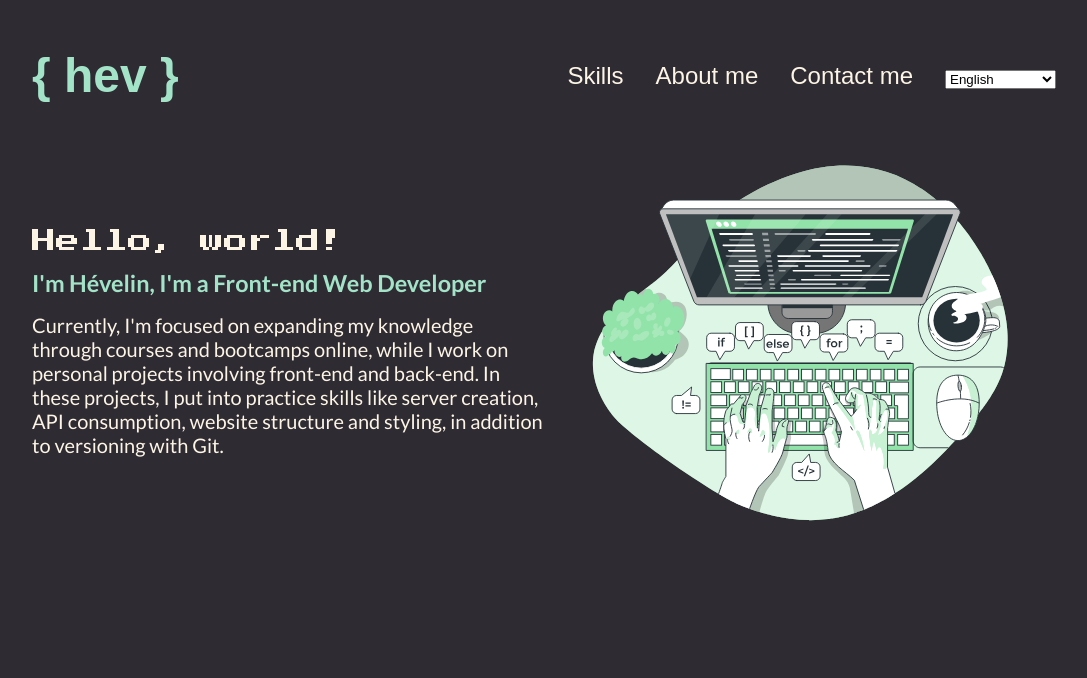
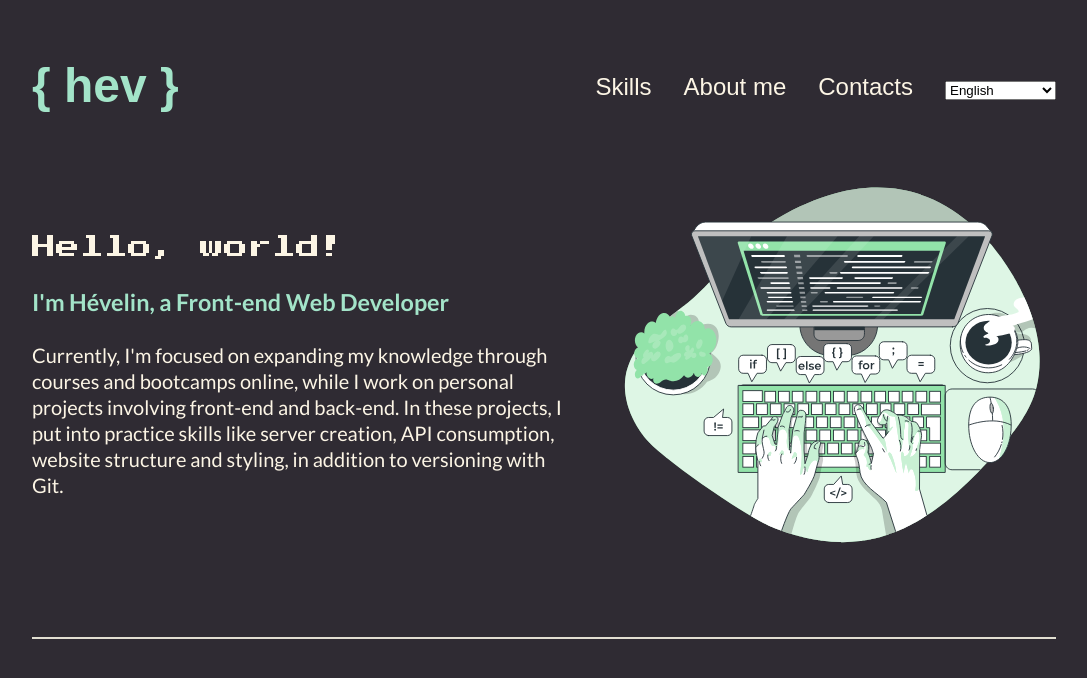
Before and after one commit to hevelinlima/portfolio, a React (Vite) app: page / in a window 1280 px wide. Shown: the top 678 px of the page, without its empty margins (96-1183 px from the left). Built offline with nearby package versions, Linux system fonts and the light colour scheme; a web font is replaced by a local one.

Commit message:
Hero content styling pt. 2

```diff
--- a/src/components/Hero/index.tsx
+++ b/src/components/Hero/index.tsx
@@ -28,11 +28,13 @@ export function Hero(){
   return(
     <HeroContainer>
       <MainContainer>
-        <span className="typed-out">{typedText}</span>
-        <h3>{t("hero.title")}</h3>
-        <p>{t("hero.text")}</p>
+        <div>
+          <span className="typed-out">{typedText}</span>
+          <h3>{t("hero.title")}</h3>
+          <p>{t("hero.text")}</p>
+        </div>
+        <img src={ headerImage } alt="" />
       </MainContainer>
-      <img src={ headerImage } alt="" />
       <div className="separator" />
     </HeroContainer>
   )
--- a/src/components/Hero/styles.ts
+++ b/src/components/Hero/styles.ts
@@ -2,29 +2,41 @@ import styled from "styled-components";
 import { typography } from "../../styles/typography";
 
 export const HeroContainer = styled.header`
-  display: flex;
-  align-items: center;
-  align-content: center;
-  gap: 2rem;
-
   img{
     height: 28rem;
   }
   .separator{
     padding-bottom: 3rem;
-    border-bottom: 1px solid ${(props)=>props.theme.colors['separator-color']};
+    border-bottom: 2px solid ${(props)=>props.theme.colors['separator-color']};
+    &:hover{
+      border-bottom: 2px solid ${(props)=>props.theme.colors['primary-color']};
+    }
+  }
+  @media only screen and (max-width: 768px) {
+   img{
+    width: 90%;
+   }
   }
 `
 
 export const MainContainer = styled.div`
   display: flex;
-  flex-direction: column;
-  gap: 1rem;
-  .typed-out {
+  align-items: center;
+  justify-content: center;
+  gap: 2rem;
+  div{
+    display: flex;
+    flex-direction: column;
+    gap: 1.5rem;
+    .typed-out {
     ${typography.fonts.spanHero};
 
   }
-  h3{
-    color: ${(props)=> props.theme.colors['primary-color']};
+    h3{
+      color: ${(props)=> props.theme.colors['primary-color']};
+    }
+  }
+  @media only screen and (max-width: 768px) {
+    flex-direction: column;
   }
 `
--- a/src/styles/typography.ts
+++ b/src/styles/typography.ts
@@ -6,26 +6,31 @@ export const typography = {
       font-family: "Expletus Sans", sans-serif;
       font-weight: 700;
       font-size: 3rem;
+      line-height: 1.6;
     `,
     textNav: css`
       font-family: "Expletus Sans", sans-serif;
       font-weight: 400;
       font-size: 1.5rem;
+      line-height: 1.3;
     `,
     titleHero: css`
     font-family: "Montserrat", sans-serif;
     font-weight: 700;
     font-size: 1.5rem;
+    line-height: 1.6;
   `,
     textHero: css`
       font-family: "Lato", sans-serif;
       font-weight: 400;
       font-size: 1.25rem;
+      line-height: 1.3;
     `,
     spanHero:css`
       font-family: "Press Start 2P", system-ui;
       font-weight: 400;
       font-size: 1.5rem;
+      line-height: 1.3;
     `
   }
 }
--- a/src/translations/en/global.json
+++ b/src/translations/en/global.json
@@ -3,12 +3,12 @@
     "first-item": "{ hev }",
     "second-item": "Skills",
     "third-item": "About me",
-    "fourth-item": "Contact me"
+    "fourth-item": "Contacts"
 
   },
   "hero": {
     "span": "Hello, world!",
-    "title": "I'm Hévelin, I'm a Front-end Web Developer",
+    "title": "I'm Hévelin, a Front-end Web Developer",
     "text": "Currently, I'm focused on expanding  my knowledge through courses and bootcamps online, while I work on personal projects involving front-end and back-end. In these projects, I put into practice skills like server creation, API consumption, website structure and styling, in addition to versioning with Git.",
     "body": "about me descriptive text"
   }
--- a/src/translations/pt/global.json
+++ b/src/translations/pt/global.json
@@ -7,7 +7,7 @@
   },
   "hero": {
     "span": "Olá, mundo!",
-    "title": "Eu sou a Hévelin, sou uma desenvolvedora front-end",
+    "title": "Eu sou Hévelin, uma desenvolvedora front-end.",
     "text": "Atualmente, estou focada em expandir meus conhecimentos através de cursos e bootcamps, enquanto trabalho em projetos pessoais envolvendo front e back-end. Nestes projetos, coloco em prática habilidades como criação de servidores, consumo de APIs, estruturação e estilização de sites para web, além de práticas de versionamento com Git e GitHub.",
     "body": "texto descritivo sobre mim"
   }
```
Also changed, not shown: 1 other file (tests, documents, lock files or other folders).
